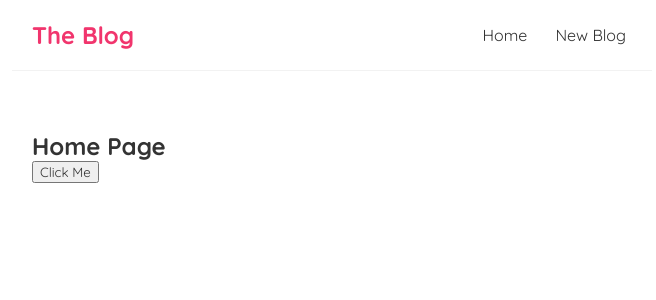
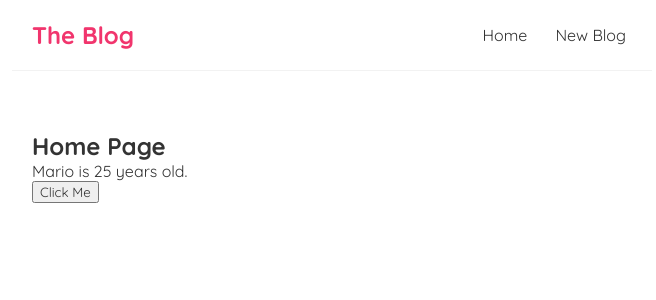
Before and after one commit to mhperera/PT_PinkBlog, a React (Create React App) app: page / in a window 1280 px wide. Shown: the top 300 px of the page, without its empty margins (308-964 px from the left). Built offline with nearby package versions, Linux system fonts and the light colour scheme.

Commit message:
use useState hook to make reactive variables and change the value and render the new value

```diff
--- a/src/Home.js
+++ b/src/Home.js
@@ -1,7 +1,13 @@
+import { useState } from 'react';
+
 const Home = () => {
 
+    const [name, setName] = useState('Mario');
+    const [age, setAge] = useState(25);
+
     const handleClick = (e) => {
-
+        setName('Luigi');
+        setAge(35);
     }
 
     return (
@@ -10,11 +16,14 @@
 
             <h2>Home Page</h2>
 
+            <p>{ name } is { age } years old.</p>
+
             <button onClick={ handleClick }>Click Me</button>
 
         </div>
 
     );
+
 }
 
 export default Home;
```
Also changed, not shown: DOC.txt.
